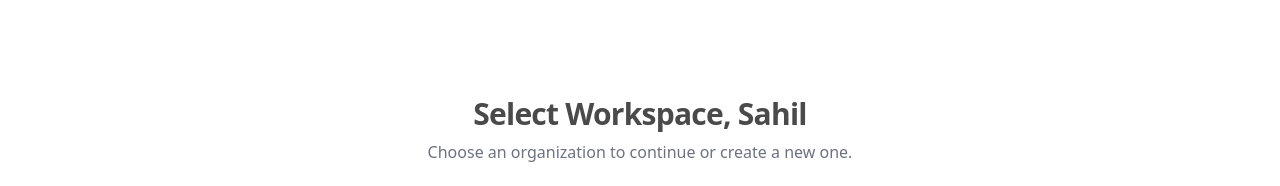
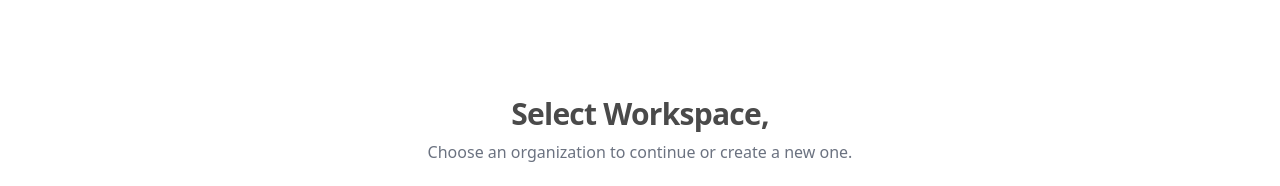
Before and after one commit to Aryamanraj/scaleASAP-frontendv1, a Next.js app: page /workspaces in a window 1280 px wide. Shown: the top 186 px of the page. Built offline with nearby package versions, Linux system fonts and the light colour scheme; no server answers.

Commit message:
refactor(pages): clean up workspaces page imports and styling

```diff
--- a/app/workspaces/page.tsx
+++ b/app/workspaces/page.tsx
@@ -18,22 +18,26 @@ import { useRouter } from "next/navigation"
 import { useEffect, useState, useTransition } from "react"
 import { ScaleLogo } from "@/components/scale-logo"
 import { createWorkspace, deleteWorkspace, getWorkspaces, Workspace } from "@/app/actions/workspaces"
-import { logout } from "@/app/actions/auth"
+import { logout, getUserEmail } from "@/app/actions/auth"
 import { toast } from "sonner"
 
 export default function WorkspacesPage() {
     const router = useRouter()
-    const userEmail = "sahil@scaleasap.com"
-    const userName = userEmail.split('@')[0]
-    const formattedName = userName.charAt(0).toUpperCase() + userName.slice(1)
 
     const [workspaces, setWorkspaces] = useState<Workspace[]>([])
     const [deleteId, setDeleteId] = useState<string | null>(null)
     const [isPending, startTransition] = useTransition()
+    const [userEmail, setUserEmail] = useState<string | null>(null)
+
+    const userName = userEmail ? userEmail.split('@')[0] : ''
+    const formattedName = userName ? userName.charAt(0).toUpperCase() + userName.slice(1) : ''
 
     const loadWorkspaces = async () => {
         try {
+            console.log("loadWorkspaces: Calling getWorkspaces()")
             const data = await getWorkspaces()
+            console.log("loadWorkspaces: Received data:", JSON.stringify(data, null, 2))
+            console.log("loadWorkspaces: Data length:", data?.length ?? 'null')
             setWorkspaces(data)
         } catch (error) {
             console.error("Failed to load workspaces:", error)
@@ -42,6 +46,8 @@ export default function WorkspacesPage() {
 
     useEffect(() => {
         const init = async () => {
+            const email = await getUserEmail()
+            setUserEmail(email)
             await loadWorkspaces()
         }
         init()
```
